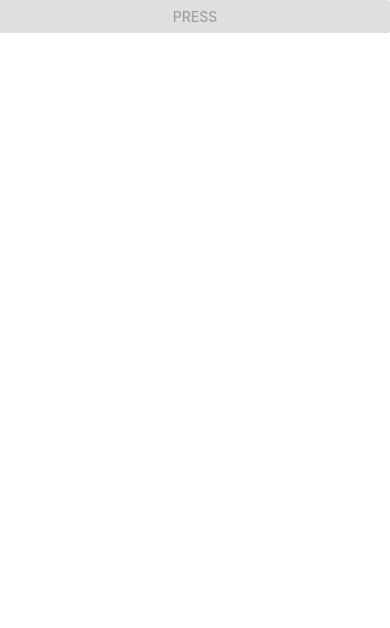
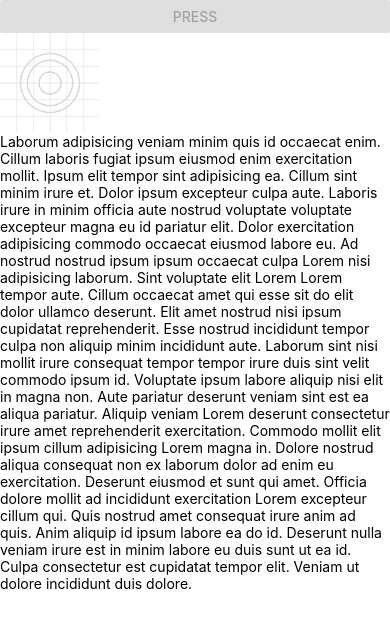
Before and after one commit to ordrid/learning-react-native, a React Native app: screen / in a window 390 px wide. Shown: the top 628 px of the page. Built offline with nearby package versions, Linux system fonts and the light colour scheme.

Commit message:
learning the `Pressable` component

```diff
--- a/App.js
+++ b/App.js
@@ -1,8 +1,6 @@
-import {
-  Button,
-  StyleSheet,
-  View,
-} from "react-native";
+import { Image, Button, Pressable, StyleSheet, Text, View } from "react-native";
+
+const logoImg = require("./assets/adaptive-icon.png");
 
 export default function App() {
   return (
@@ -12,7 +10,58 @@ export default function App() {
         onPress={() => console.log("Button pressed")}
         color="midnightblue"
         disabled
-      />
+      >
+        Press
+      </Button>
+
+      <Pressable
+        // onPress={() => {
+        //   console.log("Image pressed");
+        // }}
+        onLongPress={() => {
+          console.log("Pressable: long press");
+        }}
+        onPressIn={() => {
+          console.log("Pressable: press in");
+        }}
+        onPressOut={() => {
+          console.log("Pressable: press out");
+        }}
+      >
+        <Image source={logoImg} style={{ width: 100, height: 100 }} />
+      </Pressable>
+
+      <Pressable
+        onPress={() => {
+          console.log("Text pressed");
+        }}
+      >
+        <Text>
+          Laborum adipisicing veniam minim quis id occaecat enim. Cillum laboris
+          fugiat ipsum eiusmod enim exercitation mollit. Ipsum elit tempor sint
+          adipisicing ea. Cillum sint minim irure et. Dolor ipsum excepteur
+          culpa aute. Laboris irure in minim officia aute nostrud voluptate
+          voluptate excepteur magna eu id pariatur elit. Dolor exercitation
+          adipisicing commodo occaecat eiusmod labore eu. Ad nostrud nostrud
+          ipsum ipsum occaecat culpa Lorem nisi adipisicing laborum. Sint
+          voluptate elit Lorem Lorem tempor aute. Cillum occaecat amet qui esse
+          sit do elit dolor ullamco deserunt. Elit amet nostrud nisi ipsum
+          cupidatat reprehenderit. Esse nostrud incididunt tempor culpa non
+          aliquip minim incididunt aute. Laborum sint nisi mollit irure
+          consequat tempor tempor irure duis sint velit commodo ipsum id.
+          Voluptate ipsum labore aliquip nisi elit in magna non. Aute pariatur
+          deserunt veniam sint est ea aliqua pariatur. Aliquip veniam Lorem
+          deserunt consectetur irure amet reprehenderit exercitation. Commodo
+          mollit elit ipsum cillum adipisicing Lorem magna in. Dolore nostrud
+          aliqua consequat non ex laborum dolor ad enim eu exercitation.
+          Deserunt eiusmod et sunt qui amet. Officia dolore mollit ad incididunt
+          exercitation Lorem excepteur cillum qui. Quis nostrud amet consequat
+          irure anim ad quis. Anim aliquip id ipsum labore ea do id. Deserunt
+          nulla veniam irure est in minim labore eu duis sunt ut ea id. Culpa
+          consectetur est cupidatat tempor elit. Veniam ut dolore incididunt
+          duis dolore.
+        </Text>
+      </Pressable>
     </View>
   );
 }
@@ -23,6 +72,6 @@ const styles = StyleSheet.create({
     backgroundColor: "plum",
     alignItems: "center",
     justifyContent: "center",
-    padding: 60,
+    padding: 80,
   },
 });
```
Also changed, not shown: 1 other file (tests, documents, lock files or other folders).
